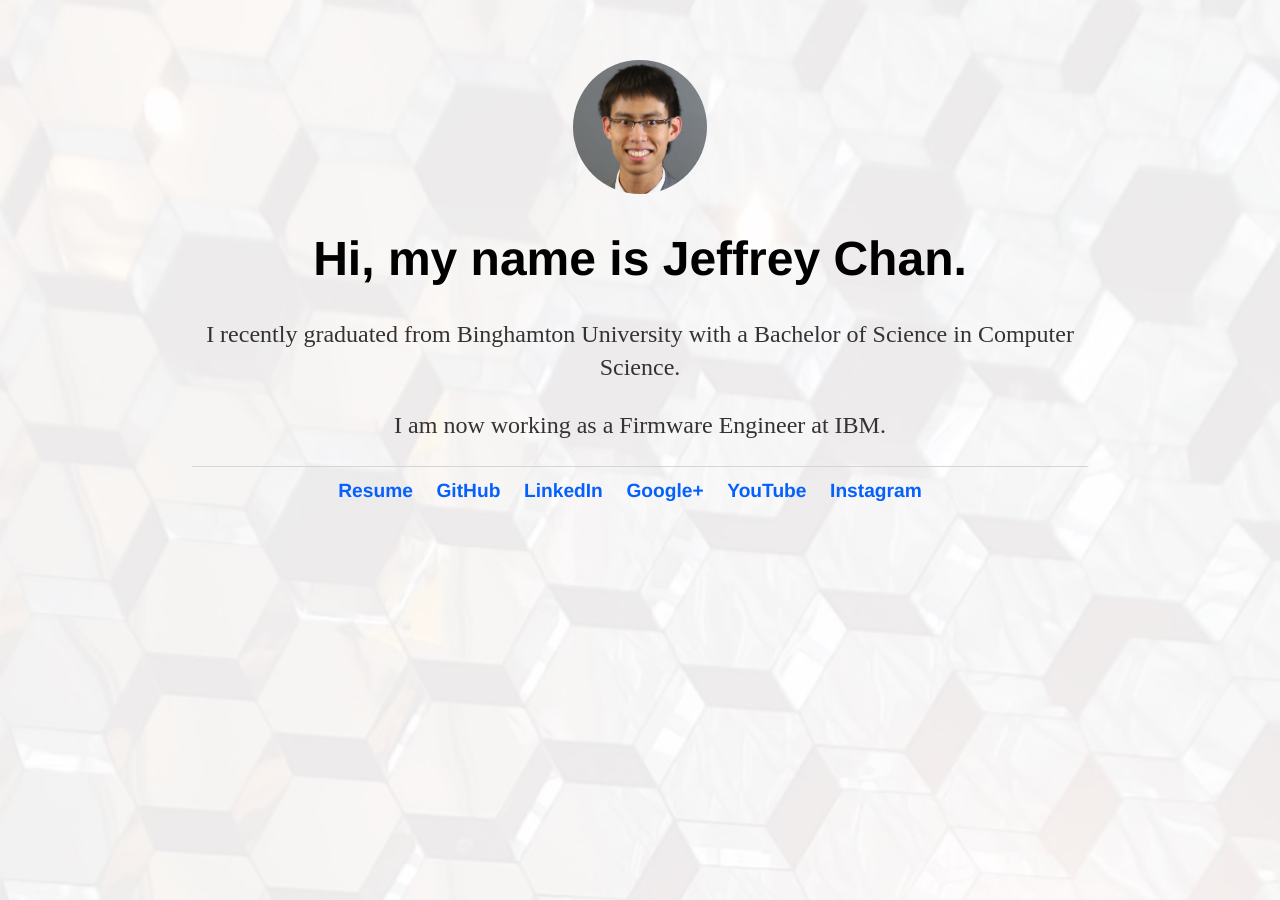
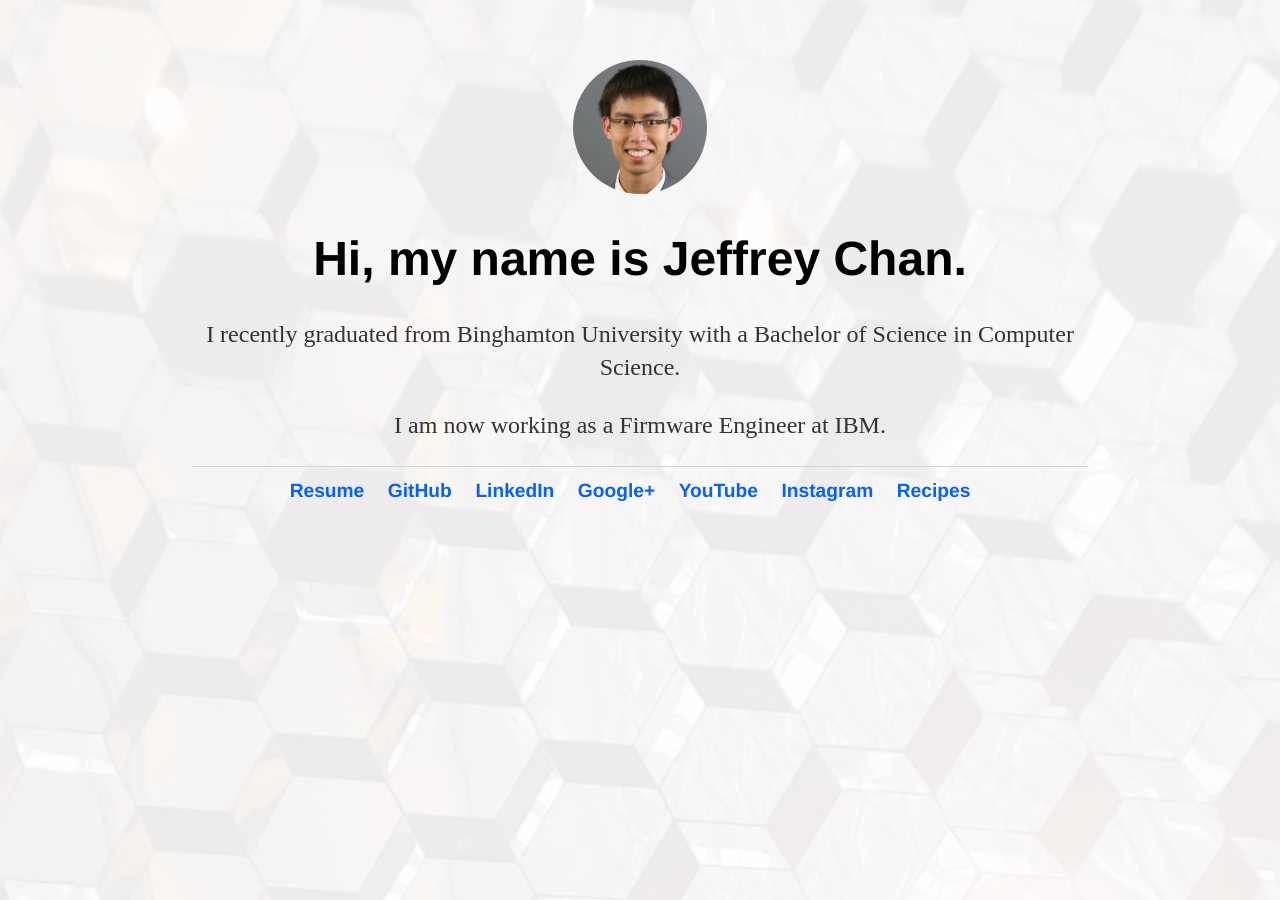
Before and after one commit to superjeffreyc/superjeffreyc.github.io, a Jekyll site: the page built from index.html, in a window 1280 px wide. Built offline with Jekyll 4.4.1, drawn with Linux system fonts in a browser that asks for light colours.

Commit message:
Add recipes link

```diff
--- a/_layouts/default.html
+++ b/_layouts/default.html
@@ -19,6 +19,7 @@
         		<li><a target="_blank" href="https://plus.google.com/115840603718926597076">Google+</a></li>
         		<li><a target="_blank" href="https://www.youtube.com/channel/UCgQW32iwizvw1aWG-WH9R0Q">YouTube</a></li>
         		<li><a target="_blank" href="https://www.instagram.com/superjeffreychan/">Instagram</a></li>
+			<li><a target="_blank" href="https://superjeffreyc.github.io/recipes">Recipes</a></li>
 			</ul>
 		</footer>
 	</body>
```
